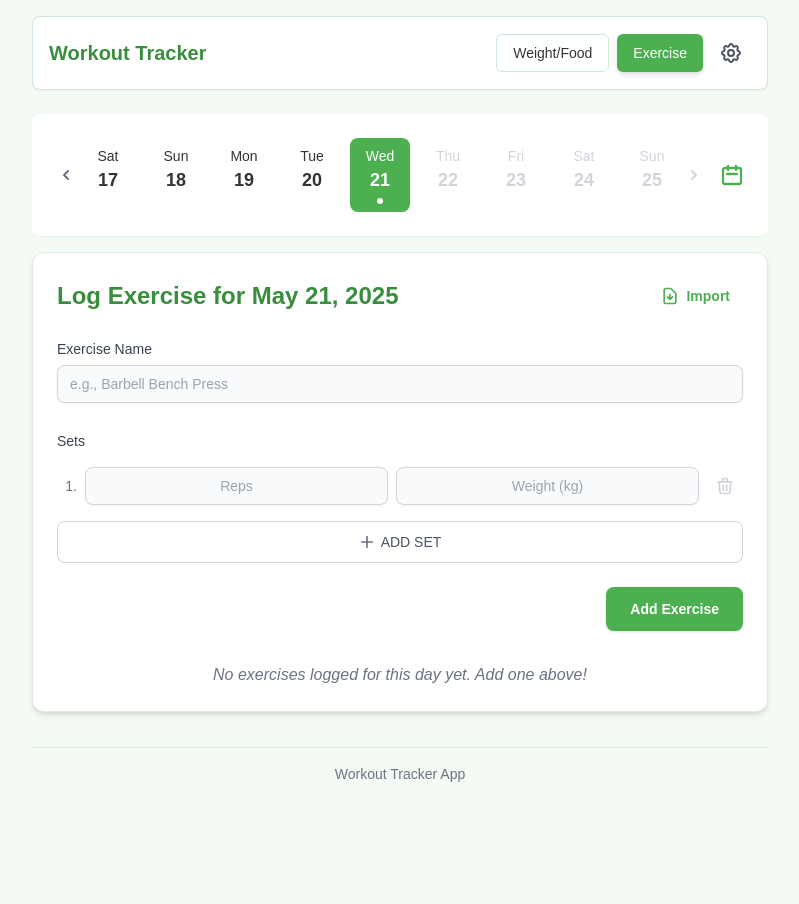
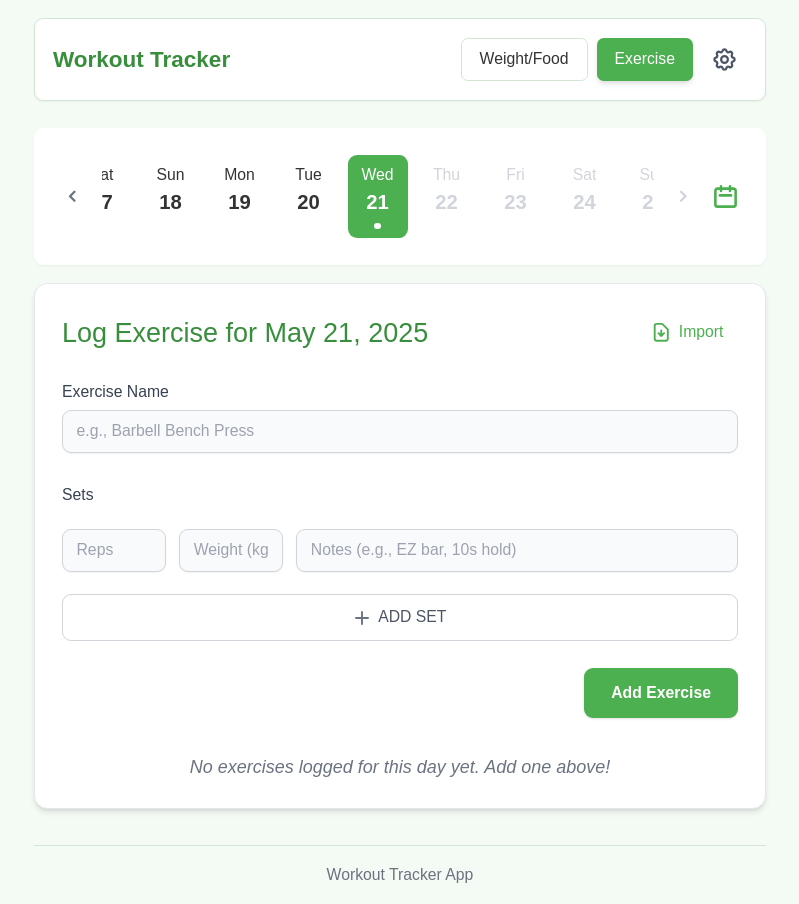
Before and after one commit to Gafum/workout-tracker, a React (Vite) app: page / in a window 1280 px wide. Shown: the whole page, without its empty margins (240-1039 px from the left). Before the commit the page ends 800 px from the top, so only its background shows below. Built offline with nearby package versions, Linux system fonts and the light colour scheme.

Commit message:
added notes to the exercises

```diff
--- a/src/Components/ExerciseForm/ExerciseForm.tsx
+++ b/src/Components/ExerciseForm/ExerciseForm.tsx
@@ -1,5 +1,5 @@
 import React, { useState, useEffect, useRef } from "react";
-import { SetInputRow } from "./SetInputRow";
+import { SetInputRow } from "../SetInputRow/SetInputRow"; // Adjusted import path
 
 // --- Types ---
 // Local type for form state (can include string values)
@@ -7,12 +7,14 @@ interface IFormSet {
    id: string;
    reps: string; // Use string for input value
    weight: string; // Use string for input value
+   notes?: string; // Add optional notes field
 }
 // Type from parent (might have number values after validation)
 interface IExerciseSet {
    id: string;
    reps: string | number;
    weight?: string | number;
+   notes?: string; // Add optional notes field
 }
 interface IExerciseEntry {
    // Type for initialData
@@ -43,7 +45,7 @@ export const ExerciseForm: React.FC<IExerciseFormProps> = ({
    // Use IFormSet for internal state to match input values
    const [exerciseName, setExerciseName] = useState("");
    const [currentSets, setCurrentSets] = useState<IFormSet[]>([
-      { id: Date.now().toString(), reps: "", weight: "" },
+      { id: Date.now().toString(), reps: "", weight: "", notes: "" }, // Add notes to initial set
    ]);
    const nameInputRef = useRef<HTMLInputElement>(null); // Ref for the name input
    const suggestionsListRef = useRef<HTMLUListElement>(null); // Ref for the suggestions UL
@@ -64,6 +66,7 @@ export const ExerciseForm: React.FC<IExerciseFormProps> = ({
                   set.weight !== undefined && set.weight !== null
                      ? String(set.weight)
                      : "", // Ensure string or empty string
+               notes: set.notes !== undefined && set.notes !== null ? String(set.notes) : "", // Add notes
             }))
          );
          setError(null);
@@ -72,7 +75,7 @@ export const ExerciseForm: React.FC<IExerciseFormProps> = ({
          // If initialData is null (not editing), ensure form is reset
          // This might be redundant if the key prop handles it, but safe to include
          setExerciseName("");
-         setCurrentSets([{ id: Date.now().toString(), reps: "", weight: "" }]);
+         setCurrentSets([{ id: Date.now().toString(), reps: "", weight: "", notes: "" }]); // Add notes to reset
          setError(null);
          setSuggestions([]);
       }
@@ -125,7 +128,7 @@ export const ExerciseForm: React.FC<IExerciseFormProps> = ({
 
    const handleSetChange = (
       id: string,
-      field: "reps" | "weight",
+      field: "reps" | "weight" | "notes", // Add 'notes' to field type
       value: string
    ) => {
       let processedValue = value;
@@ -158,6 +161,9 @@ export const ExerciseForm: React.FC<IExerciseFormProps> = ({
          }
       }
 
+      // For 'notes', we typically don't need much processing unless there's a max length
+      // For now, we'll just take the value as is for notes.
+
       setCurrentSets((prevSets) =>
          prevSets.map((set) =>
             set.id === id ? { ...set, [field]: processedValue } : set
@@ -174,7 +180,7 @@ export const ExerciseForm: React.FC<IExerciseFormProps> = ({
       }
       setCurrentSets((prevSets) => [
          ...prevSets,
-         { id: Date.now().toString(), reps: "", weight: "" },
+         { id: Date.now().toString(), reps: "", weight: "", notes: "" }, // Add notes to new set
       ]);
    };
 
@@ -232,6 +238,7 @@ export const ExerciseForm: React.FC<IExerciseFormProps> = ({
             break;
          }
          // Add the set with string values (as they are in the form state)
+         // Notes are optional and don't need specific validation here beyond being a string
          validatedSets.push(set);
       }
 
@@ -314,7 +321,7 @@ export const ExerciseForm: React.FC<IExerciseFormProps> = ({
                   // Pass enhanced classes down
                   inputClasses={enhancedInputClasses}
                   isOnlySet={currentSets.length <= 1}
-                  onSetChange={handleSetChange}
+                  onSetChange={handleSetChange} // Ensure this is passed correctly
                   onDeleteSet={handleDeleteSet}
                />
             ))}
--- a/src/Components/SetInputRow/SetInputRow.tsx
+++ b/src/Components/SetInputRow/SetInputRow.tsx
@@ -1,11 +1,11 @@
 import React from 'react';
 
 interface ISetInputRowProps {
-    set: { id: string; reps: string | number; weight?: string | number };
+    set: { id: string; reps: string | number; weight?: string | number; notes?: string }; // Add notes to set type
     index: number;
     inputClasses: string;
     isOnlySet: boolean; // To know if delete button should be shown
-    onSetChange: (id: string, field: 'reps' | 'weight', value: string) => void;
+    onSetChange: (id: string, field: 'reps' | 'weight' | 'notes', value: string) => void; // Add 'notes' to field type
     onDeleteSet: (id: string) => void;
 }
 
@@ -18,12 +18,10 @@ export const SetInputRow: React.FC<ISetInputRowProps> = ({
     onDeleteSet,
 }) => {
     return (
-        <div className="flex items-center space-x-2 sm:space-x-3 py-1 rounded-md transition-colors hover:bg-gray-50/50">
-            {/* Optional: Set Number Indicator */}
-            {/* <span className="text-sm font-medium text-gray-400 w-7 text-center flex-shrink-0">
-                {index + 1}.
-            </span> */}
-
+        // Use flex-col on small screens and flex-row on sm and up for the main row container
+        <div className="flex flex-col sm:flex-row items-stretch sm:items-center space-y-2 sm:space-y-0 sm:space-x-3 py-1 rounded-md transition-colors hover:bg-gray-50/50">
+            {/* Reps and Weight container - stays in a row on all screens, but allows notes to wrap below on mobile */}
+            <div className="flex flex-1 items-center space-x-2 sm:space-x-3">
                 {/* Reps Input */}
                 <div className="flex-1 min-w-0">
                     <label htmlFor={`reps-${set.id}`} className="sr-only">
@@ -58,13 +56,31 @@ export const SetInputRow: React.FC<ISetInputRowProps> = ({
                         placeholder="Weight (kg)"
                     />
                 </div>
+            </div>
 
-            {/* Delete Set Button */}
+            {/* Notes Input - full width on mobile (due to flex-col on parent), takes available space on desktop */}
+            <div className="flex-1 min-w-0 w-full sm:w-auto sm:flex-grow-[2]"> {/* Allow notes to take more space on larger screens, ensure w-full for mobile stacking */}
+                <label htmlFor={`notes-${set.id}`} className="sr-only">
+                    Notes for set {index + 1}
+                </label>
+                <input
+                    type="text"
+                    id={`notes-${set.id}`}
+                    value={set.notes ?? ''} // Ensure value is not undefined/null for input
+                    onChange={(e) => onSetChange(set.id, 'notes', e.target.value)}
+                    className={`${inputClasses} w-full`} // Ensure w-full for the input itself
+                    placeholder="Notes (e.g., EZ bar, 10s hold)"
+                    maxLength={100} // Optional: set a max length for notes
+                />
+            </div>
+
+            {/* Delete Set Button - ensure it aligns correctly with flex layout */}
             {!isOnlySet && (
                 <button
                     type="button"
                     onClick={() => onDeleteSet(set.id)}
-                    className="p-2.5 text-gray-400 hover:text-red-600 rounded-full hover:bg-red-100 transition-colors duration-150 ease-in-out flex-shrink-0"
+                    // Adjusted padding for better alignment, self-end for flex-col, sm:self-center for flex-row
+                    className="p-2.5 text-gray-400 hover:text-red-600 rounded-full hover:bg-red-100 transition-colors duration-150 ease-in-out flex-shrink-0 self-end sm:self-center"
                     aria-label={`Delete set ${index + 1}`}
                 >
                     <svg xmlns="http://www.w3.org/2000/svg" className="h-4 w-4" fill="none" viewBox="0 0 24 24" stroke="currentColor" strokeWidth={2.5}>
--- a/src/Pages/Exercise/Exercise.tsx
+++ b/src/Pages/Exercise/Exercise.tsx
@@ -42,7 +42,8 @@ export const Exercise: React.FC<IExerciseProps> = ({ selectedDate }) => {
    // --- State ---
    const [dailyExercises, setDailyExercises] = useState<IExerciseEntry[]>([]);
    const [suggestionSource, setSuggestionSource] = useState<string[]>([]);
-   const [editingExercise, setEditingExercise] = useState<IExerciseEntry | null>(null);
+   const [editingExercise, setEditingExercise] =
+      useState<IExerciseEntry | null>(null);
    const [formKey, setFormKey] = useState<string>(`new-${Date.now()}`);
    const [showCalendar, setShowCalendar] = useState<boolean>(false); // For Import Modal visibility
    const [importDate, setImportDate] = useState<Date | null>(null);
@@ -50,12 +51,11 @@ export const Exercise: React.FC<IExerciseProps> = ({ selectedDate }) => {
    const calendarRef = useRef<HTMLDivElement>(null); // Ref for the import modal
    const [selectedToImport, setSelectedToImport] = useState<string[]>([]);
 
-
    // --- useEffect ---
    useEffect(() => {
-      console.log('Selected date:', selectedDate);
+      console.log("Selected date:", selectedDate);
       const loadedData = loadExercisesForDay(selectedDate);
-      console.log('Loaded data:', loadedData);
+      console.log("Loaded data:", loadedData);
 
       const validatedExercises: IExerciseEntry[] = Array.isArray(loadedData)
          ? loadedData
@@ -73,7 +73,7 @@ export const Exercise: React.FC<IExerciseProps> = ({ selectedDate }) => {
               .filter((item): item is IExerciseEntry => item !== null)
          : [];
 
-      console.log('Validated exercises:', validatedExercises);
+      console.log("Validated exercises:", validatedExercises);
       setDailyExercises(validatedExercises);
 
       // Fix: Create combinedUniqueNames from POPULAR_EXERCISES and saved exercises
@@ -107,7 +107,11 @@ export const Exercise: React.FC<IExerciseProps> = ({ selectedDate }) => {
             sets: sets,
          };
          updatedExercises = [...dailyExercises, newEntry];
-         if (!suggestionSource.some((n) => n.toLowerCase() === name.toLowerCase())) {
+         if (
+            !suggestionSource.some(
+               (n) => n.toLowerCase() === name.toLowerCase()
+            )
+         ) {
             setSuggestionSource((prevSource) => [name, ...prevSource]);
          }
       }
@@ -147,7 +151,6 @@ export const Exercise: React.FC<IExerciseProps> = ({ selectedDate }) => {
       }
    };
 
-
    const handleCancelEdit = () => {
       setEditingExercise(null);
       // Also change the key on cancel to reset the form
@@ -162,7 +165,10 @@ export const Exercise: React.FC<IExerciseProps> = ({ selectedDate }) => {
    // Effect to handle clicking outside import modal
    useEffect(() => {
       function handleClickOutside(event: MouseEvent) {
-         if (calendarRef.current && !calendarRef.current.contains(event.target as Node)) {
+         if (
+            calendarRef.current &&
+            !calendarRef.current.contains(event.target as Node)
+         ) {
             setShowCalendar(false);
          }
       }
@@ -178,7 +184,9 @@ export const Exercise: React.FC<IExerciseProps> = ({ selectedDate }) => {
       if (importDate) {
          const exercises = loadExercisesForDay(importDate);
          // Ensure correct parsing of loaded exercises for import
-         const validatedImportExercises: IExerciseEntry[] = Array.isArray(exercises)
+         const validatedImportExercises: IExerciseEntry[] = Array.isArray(
+            exercises
+         )
             ? exercises
                  .map((item: any) => {
                     if (item && typeof item.name === "string" && item.id) {
@@ -205,15 +213,19 @@ export const Exercise: React.FC<IExerciseProps> = ({ selectedDate }) => {
    const handleDateSelect = (date: Date) => {
       // To prevent issues with timezones making the date appear as "yesterday"
       // we ensure the date is set to local midnight.
-      const localDate = new Date(date.getFullYear(), date.getMonth(), date.getDate());
+      const localDate = new Date(
+         date.getFullYear(),
+         date.getMonth(),
+         date.getDate()
+      );
       setImportDate(localDate);
    };
 
    // Handler for toggling exercise selection for import
    const handleToggleSelectExercise = (exerciseId: string) => {
-      setSelectedToImport(prevSelected =>
+      setSelectedToImport((prevSelected) =>
          prevSelected.includes(exerciseId)
-            ? prevSelected.filter(id => id !== exerciseId)
+            ? prevSelected.filter((id) => id !== exerciseId)
             : [...prevSelected, exerciseId]
       );
    };
@@ -225,31 +237,41 @@ export const Exercise: React.FC<IExerciseProps> = ({ selectedDate }) => {
          return;
       }
 
-      const exercisesToActuallyImport = importExercises.filter(ex => selectedToImport.includes(ex.id));
+      const exercisesToActuallyImport = importExercises.filter((ex) =>
+         selectedToImport.includes(ex.id)
+      );
 
       // Removed window.confirm, proceed directly with import
       let currentDailyExercises = [...dailyExercises];
 
-      exercisesToActuallyImport.forEach(exerciseToImport => {
+      exercisesToActuallyImport.forEach((exerciseToImport) => {
          const existingIndex = currentDailyExercises.findIndex(
-            ex => ex.name.toLowerCase() === exerciseToImport.name.toLowerCase()
+            (ex) =>
+               ex.name.toLowerCase() === exerciseToImport.name.toLowerCase()
          );
 
-         const newSets = exerciseToImport.sets.map(set => ({
+         const newSets = exerciseToImport.sets.map((set) => ({
             ...set,
-            id: Date.now().toString() + Math.random().toString(36).substring(2, 7) // New unique set IDs
+            id:
+               Date.now().toString() +
+               Math.random().toString(36).substring(2, 7), // New unique set IDs
          }));
 
-         if (existingIndex >= 0) { // Exercise with the same name exists, update its sets
+         if (existingIndex >= 0) {
+            // Exercise with the same name exists, update its sets
             currentDailyExercises[existingIndex] = {
                ...currentDailyExercises[existingIndex],
-               sets: newSets
+               sets: newSets,
             };
-         } else { // Exercise does not exist, add it as a new entry
+         } else {
+            // Exercise does not exist, add it as a new entry
             currentDailyExercises.push({
-               id: Date.now().toString() + Math.random().toString(36).substring(2, 7) + '_imported', // New unique exercise ID
+               id:
+                  Date.now().toString() +
+                  Math.random().toString(36).substring(2, 7) +
+                  "_imported", // New unique exercise ID
                name: exerciseToImport.name,
-               sets: newSets
+               sets: newSets,
             });
          }
       });
@@ -271,26 +293,34 @@ export const Exercise: React.FC<IExerciseProps> = ({ selectedDate }) => {
       // Removed window.confirm, proceed directly with import
       let currentDailyExercises = [...dailyExercises];
 
-      importExercises.forEach(exerciseToImport => {
+      importExercises.forEach((exerciseToImport) => {
          const existingIndex = currentDailyExercises.findIndex(
-            ex => ex.name.toLowerCase() === exerciseToImport.name.toLowerCase()
+            (ex) =>
+               ex.name.toLowerCase() === exerciseToImport.name.toLowerCase()
          );
 
-         const newSets = exerciseToImport.sets.map(set => ({
+         const newSets = exerciseToImport.sets.map((set) => ({
             ...set,
-             id: Date.now().toString() + Math.random().toString(36).substring(2, 7) // New unique set IDs
+            id:
+               Date.now().toString() +
+               Math.random().toString(36).substring(2, 7), // New unique set IDs
          }));
 
-         if (existingIndex >= 0) { // Exercise exists, update it
+         if (existingIndex >= 0) {
+            // Exercise exists, update it
             currentDailyExercises[existingIndex] = {
                ...currentDailyExercises[existingIndex],
-               sets: newSets
+               sets: newSets,
             };
-         } else { // Exercise does not exist, add it
+         } else {
+            // Exercise does not exist, add it
             currentDailyExercises.push({
-               id: Date.now().toString() + Math.random().toString(36).substring(2, 7) + '_imported_all', // New exercise ID
+               id:
+                  Date.now().toString() +
+                  Math.random().toString(36).substring(2, 7) +
+                  "_imported_all", // New exercise ID
                name: exerciseToImport.name,
-               sets: newSets
+               sets: newSets,
             });
          }
       });
@@ -301,33 +331,31 @@ export const Exercise: React.FC<IExerciseProps> = ({ selectedDate }) => {
       setShowCalendar(false); // Close modal after import
    };
 
-
    const formattedDate = format(selectedDate, "MMMM d, yyyy");
-   const formattedImportDate = importDate ? format(importDate, "MMMM d, yyyy") : "";
+   const formattedImportDate = importDate
+      ? format(importDate, "MMMM d, yyyy")
+      : "";
    // Calculate max date for the import date picker (today)
    const maxImportDate = format(new Date(), "yyyy-MM-dd");
-
-
 
    return (
       <div className="p-4 sm:p-6 bg-white rounded-xl shadow-md border border-gray-200">
          {/* Heading */}
          <h2 className="text-lg sm:text-xl md:text-2xl font-semibold text-brand-green-dark mb-5 sm:mb-6 flex flex-wrap justify-between items-center gap-1 sm:gap-2 text-left">
             <span className="flex-shrink min-w-0">
-               {editingExercise
-                  ? `Editing: ${editingExercise.name}`
-                  : (
+               {editingExercise ? (
+                  `Editing: ${editingExercise.name}`
+               ) : (
                   <>
                      <span className="sm:hidden">Exercise</span>
                      <span className="hidden sm:inline">{`Log Exercise for ${formattedDate}`}</span>
                   </>
-                  )
-               }
+               )}
             </span>
 
             {!editingExercise && (
                <button
-                  onClick={() => setShowCalendar(prev => !prev)} // This toggles the Import Modal
+                  onClick={() => setShowCalendar((prev) => !prev)} // This toggles the Import Modal
                   className="text-brand-green hover:text-brand-green-dark p-1.5 sm:px-3 sm:py-2 rounded-lg hover:bg-brand-green/10 transition-all duration-150 ease-in-out flex items-center text-sm border border-transparent hover:border-brand-green/30"
                   aria-label="Import exercises from previous days"
                >
@@ -339,7 +367,11 @@ export const Exercise: React.FC<IExerciseProps> = ({ selectedDate }) => {
                      stroke="currentColor"
                      strokeWidth="2"
                   >
-                     <path strokeLinecap="round" strokeLinejoin="round" d="M12 10v6m0 0l-3-3m3 3l3-3m2 8H7a2 2 0 01-2-2V5a2 2 0 012-2h5.586a1 1 0 01.707.293l5.414 5.414a1 1 0 01.293.707V19a2 2 0 01-2 2z" />
+                     <path
+                        strokeLinecap="round"
+                        strokeLinejoin="round"
+                        d="M12 10v6m0 0l-3-3m3 3l3-3m2 8H7a2 2 0 01-2-2V5a2 2 0 012-2h5.586a1 1 0 01.707.293l5.414 5.414a1 1 0 01.293.707V19a2 2 0 01-2 2z"
+                     />
                   </svg>
                   <span className="hidden sm:inline">Import</span>
                </button>
@@ -349,7 +381,14 @@ export const Exercise: React.FC<IExerciseProps> = ({ selectedDate }) => {
          {/* Exercise Form */}
          <ExerciseForm
             key={formKey} // Key for resetting the form
-            onSubmit={handleFormSubmit}
+            onSubmit={(name: string, sets: any[]) => {
+               // Convert IFormSet[] to IExerciseSet[] by ensuring notes property exists
+               const exerciseSets: IExerciseSet[] = sets.map((set) => ({
+                  ...set,
+                  notes: set.notes || "", // Add empty string if notes is undefined
+               }));
+               handleFormSubmit(name, exerciseSets);
+            }}
             initialData={editingExercise}
             onCancelEdit={editingExercise ? handleCancelEdit : undefined}
             inputClasses={inputClasses}
--- a/src/Types/AppTypes.ts
+++ b/src/Types/AppTypes.ts
@@ -13,6 +13,7 @@ export interface IScreenList {
 
 // New type for a single exercise entry
 export interface IExerciseSet {
+    notes: any;
     id: string;
     reps: string | number;
     weight?: string | number;
--- a/src/Utils/LocalStorageUtils.ts
+++ b/src/Utils/LocalStorageUtils.ts
@@ -282,6 +282,9 @@ export const getExercisesLastWeekFormatted = (): string => {
               // Changed '@' to 'x' and added space
               formattedOutput += ` x ${set.weight} kg`;
             }
+            if (set.notes && set.notes.trim() !== "") {
+              formattedOutput += ` (Notes: ${set.notes.trim()})`;
+            }
             formattedOutput += "\n";
           });
           formattedOutput += "\n"; // Add a blank line after each exercise block
--- a/src/index.css
+++ b/src/index.css
@@ -2,11 +2,135 @@
 @tailwind components;
 @tailwind utilities;
 
+#root {
+   height: 100%;
+   --swiper-pagination-bottom: -32px;
+   --swiper-pagination-color: #1f2022;
+   --swiper-pagination-bullet-size: 8px;
+   --swiper-pagination-bullet-width: 8px;
+   --swiper-pagination-bullet-height: 8px;
+   --swiper-pagination-bullet-inactive-color: #000;
+   --swiper-pagination-bullet-inactive-opacity: 0.2;
+   --swiper-pagination-bullet-opacity: 1;
+   --swiper-pagination-bullet-horizontal-gap: 4px;
+   --swiper-pagination-bullet-vertical-gap: 6px;
+}
+
+/* Null Css */
+* {
+   padding: 0;
+   margin: 0;
+   border: 0;
+   background: none;
+   box-sizing: border-box;
+   /* color: black; */
+   font-family: sans-serif;
+   font-weight: 400;
+   -khtml-user-select: none;
+   user-select: none;
+   -ms-user-select: none;
+   -webkit-user-select: none;
+   -webkit-tap-highlight-color: black;
+   -webkit-tap-highlight-color: transparent;
+   border-style: solid;
+}
+
+*,
+:before,
+:after {
+   -moz-box-sizing: border-box;
+   -webkit-box-sizing: border-box;
+   box-sizing: border-box;
+}
+:focus,
+:active {
+   outline: none;
+}
+a:focus,
+a:active,
+input:focus,
+input:active {
+   outline: none;
+}
+nav,
+footer,
+header,
+aside {
+   display: block;
+}
+html,
+body {
+   min-height: 100%;
+   min-width: 100%;
+   height: 100%;
+   width: 100%;
+   font-size: 100%;
+   font-size: 14px;
+   -ms-text-size-adjust: 100%;
+   -moz-text-size-adjust: 100%;
+   -webkit-text-size-adjust: 100%;
+   font-size: 18px;
+}
+input,
+button,
+textarea,
+select {
+   -webkit-user-select: initial;
+   -khtml-user-select: initial;
+   -moz-user-select: initial;
+   -ms-user-select: initial;
+   -khtml-user-select: initial;
+   user-select: initial;
+   pointer-events: all;
+   -webkit-appearance: none;
+   -moz-appearance: none;
+   appearance: none;
+   font-family: inherit;
+}
+input::-ms-clear {
+   display: none;
+}
+button {
+   cursor: pointer;
+   -webkit-tap-highlight-color: #fff0;
+   -webkit-tap-highlight-color: transparent;
+}
+select {
+   cursor: pointer;
+}
+button::-moz-focus-inner {
+   padding: 0;
+   border: 0;
+}
+a,
+a:visited {
+   text-decoration: none;
+}
+a:hover {
+   text-decoration: none;
+}
+ul li,
+nav li {
+   list-style: none;
+}
+img {
+   vertical-align: top;
+   width: 100%;
+}
+h1,
+h2,
+h3,
+h4,
+h5,
+h6 {
+   font-size: inherit;
+}
+
 /* Add any global base styles here */
 body {
    font-family: sans-serif; /* Example base font */
-  background-color: theme('colors.brand-background');
-  color: theme('colors.brand-text');
+   background-color: theme("colors.brand-background");
+   color: theme("colors.brand-text");
 }
 
 /* Utility to hide scrollbars */
```
Also changed, not shown: src/Components/ExercisePage/DeleteConfirmationModal.tsx (added, +48 -0 lines), src/Components/ExercisePage/LoggedExerciseItem.tsx (+66 -14 lines). Lines whose indentation alone changed are shown as unchanged.
